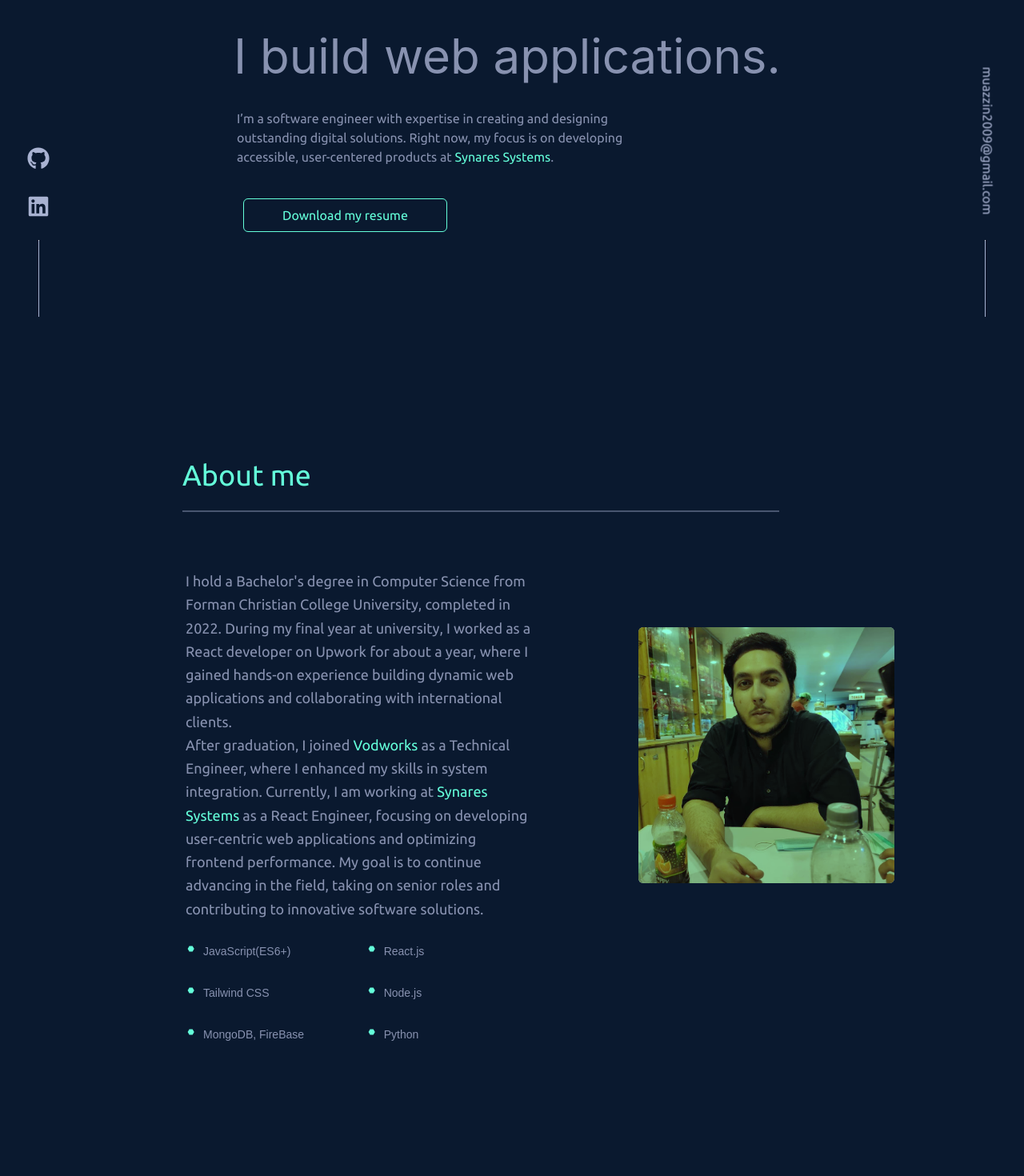
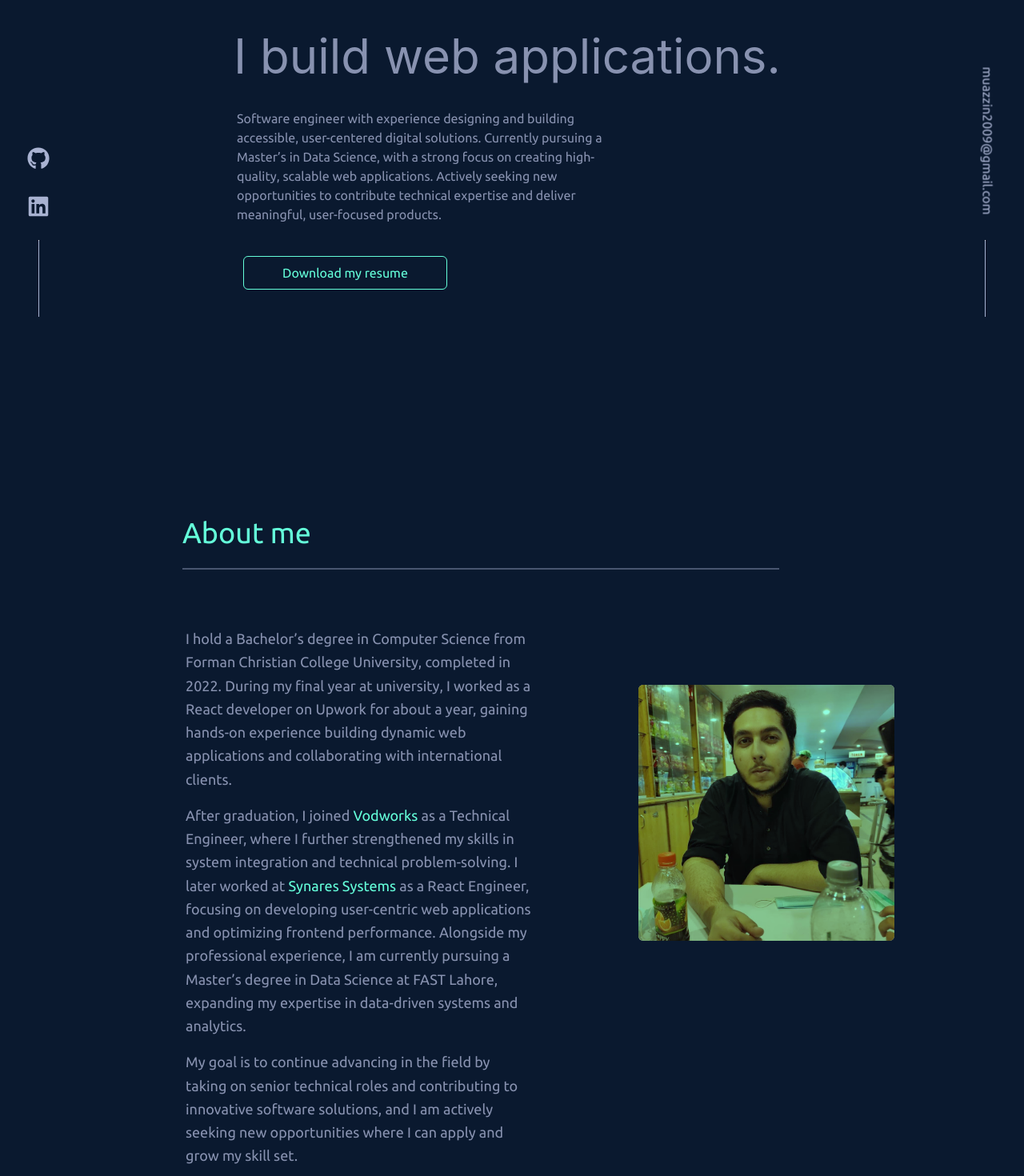
Before and after one commit to Lyfissad/Portfolio, a React (Create React App) app: page / in a window 1280 px wide. Shown: the part 400-1870 px from the top of the page at 80% size. Built offline with nearby package versions, Linux system fonts and the light colour scheme; a web font is replaced by a local one.

Commit message:
resume change to MSDS

```diff
--- a/src/component/About.jsx
+++ b/src/component/About.jsx
@@ -22,22 +22,24 @@ export default function About(props){
         </div>
 
         <div className="text-slate relative text-left font-semiHead justify-center m-1 mr-8 text-[15px] md:text-[18px] md:leading-relaxed smmid:max-w-[90%] md:max-w-[35%] md:relative animate-fadeInNoMove">
-
-            <h4 className="mt-12 md:mt-24 flex text-start">
-            I hold a Bachelor's degree in Computer Science from
-            Forman Christian College University, completed in 2022. During my
-            final year at university, I worked as a React developer on Upwork
-            for about a year, where I gained hands-on experience building
-            dynamic web applications and collaborating with international clients.
+             <h4 className="mt-12 md:mt-24 flex text-start">
+            I hold a Bachelor’s degree in Computer Science from Forman Christian College University, completed
+             in 2022. During my final year at university, I worked as a React developer on Upwork for about a year,
+              gaining hands-on experience building dynamic web applications and collaborating with international
+            clients.
             </h4>
-            <h4>
-            After graduation, I joined <a className="text-green no-underline cursor-pointer" href="https://vodworks.com/">Vodworks</a> as a Technical Engineer, where I
-            enhanced my skills in system integration. Currently, I am working
-            at <a className="text-green no-underline cursor-pointer" href = "https://pk.linkedin.com/company/synares">Synares Systems</a> as a React Engineer, focusing on developing
-            user-centric web applications and optimizing frontend
-            performance. My goal is to continue advancing in the field,
-            taking on senior roles and contributing to innovative software
-             solutions.</h4>
+            <h4 className="mt-4">
+                After graduation, I joined <a className="text-green no-underline cursor-pointer" href="https://vodworks.com/"><span className="inline-block transition-all hover:-translate-y-0.5">Vodworks</span> </a> as a Technical Engineer, where I further strengthened my skills
+                 in system integration and technical problem-solving. I later worked
+                 at <a className="text-green no-underline cursor-pointer" href = "https://pk.linkedin.com/company/synares"><span className="inline-block transition-all hover:-translate-y-0.5">Synares Systems</span> </a>
+            as a React Engineer, focusing on developing user-centric web applications and optimizing frontend performance.
+                   Alongside my professional experience, I am currently pursuing a Master’s degree in Data Science at FAST Lahore,
+                    expanding my expertise in data-driven systems and analytics.</h4>
+            <h4 className="mt-4">
+                My goal is to continue advancing in the field by taking on senior technical roles and
+                         contributing to innovative software solutions, and I am actively seeking new opportunities
+                          where I can apply and grow my skill set.
+            </h4>
 
             <ul  className="grid grid-cols-2 gap-4 mt-7 font-geist text-sm">
                 <li className="mb-4 flex gap-2"><VscDebugBreakpointData  className="fill-green"/> JavaScript(ES6+)</li>
--- a/src/component/Header.jsx
+++ b/src/component/Header.jsx
@@ -17,7 +17,7 @@ export default function Header(props){
                     <li onClick={()=>props.scrollTosec("projects")} className="mr-6 hover:text-green cursor-pointer transition-all ease-in-out delay-100 hover:-translate-y-1">Projects</li>
                     <li onClick={()=>props.scrollTosec("footer")} className="mr-6 hover:text-green cursor-pointer transition-all ease-in-out delay-100 hover:-translate-y-1">Contact</li>
                 </ul>
-                <a href="https://drive.google.com/file/d/13wLzUkYfrVNK3ha2p2iFIvAJJkvPE7fi/view?usp=sharing">
+                <a href="https://drive.google.com/file/d/1qcYnTQ_hssHhcbfXu7pgNXQovU9UFA8F/view?usp=sharing" target="_blank">
                 <button className="transition-all ease-in-out delay-100 text-green
                      border-green border-solid size-8
                       border w-24 text-center mr-4 text-sm
--- a/src/component/Intro.jsx
+++ b/src/component/Intro.jsx
@@ -10,9 +10,11 @@ export default function Intro(props){
             <h1 className="text-green ml-9 mt-9 mb-2 text-xl font-semiHead animate-fadeInS md:text-2xl">Hi, my name is</h1>
             <h2 className="text-faded m-9 mt-4 text-3xl font-semiHead font-extrabold animate-fadeInS md:text-6xl">Sheikh Muazzin Azeem.</h2>
             <h3 className="m-9 text-3xl text-slate animate-fadeInM md:text-6xl">I build web applications.</h3>
-            <h4 className="text-slate font-semiHead m-7 -mt-3 text-base p-3 animate-fadeInL md:text-md md:right-12 md:max-w-lg md:min-w-md sm:min-w-md">I’m a software engineer with expertise in creating and designing outstanding digital solutions.
-                 Right now, my focus is on developing accessible, user-centered products at <a className="text-green no-underline cursor-pointer" href = "https://pk.linkedin.com/company/synares"> Synares Systems</a>.</h4>
-            <a target="blank" href="https://drive.google.com/file/d/13wLzUkYfrVNK3ha2p2iFIvAJJkvPE7fi/view?usp=sharing">
+            <h4 className="text-slate font-semiHead m-7 -mt-3 text-base p-3 animate-fadeInL md:text-md md:right-12 md:max-w-lg md:min-w-md sm:min-w-md">Software
+                 engineer with experience designing and building accessible, user-centered digital solutions. Currently pursuing
+                  a Master’s in Data Science, with a strong focus on creating high-quality, scalable web applications.
+                  Actively seeking new opportunities to contribute technical expertise and deliver meaningful, user-focused products.</h4>
+            <a target="blank" href="https://drive.google.com/file/d/1qcYnTQ_hssHhcbfXu7pgNXQovU9UFA8F/view?usp=sharing">
             <button className="transition ease-in-out delay-250 text-green
                      border-green ml-7 xs:ml-2 -mb-5 left-10 border-solid
                       border p-2 pr-12 pl-12
--- a/src/experience.json
+++ b/src/experience.json
@@ -10,7 +10,7 @@
                 "4": "Integrated RESTful APIs and GraphQL for seamless communication between the frontend and backend services",
                 "5": "Implemented responsive design principles using CSS3, SASS, and frameworks like Tailwind CSS or Material-UI"
             },
-            "timeline": "May 2024 - present"
+            "timeline": "May 2024 - Oct 2025"
         },
         "second":{
             "Name": "Softpers interactive",
@@ -22,7 +22,7 @@
                 "4": "Developed and delivered customized sales presentations and demos, effectively communicating value propositions to potential clients",
                 "5": "Negotiated and closed B2B SaaS contracts, achieving or exceeding monthly and quarterly sales quotas consistently"
             },
-            "timeline" : "Aug - Dec 2023"
+            "timeline" : "Aug 2023 - Jan 2024"
         },
         "third":{
             "Name": "Vodworks inc.",
```
